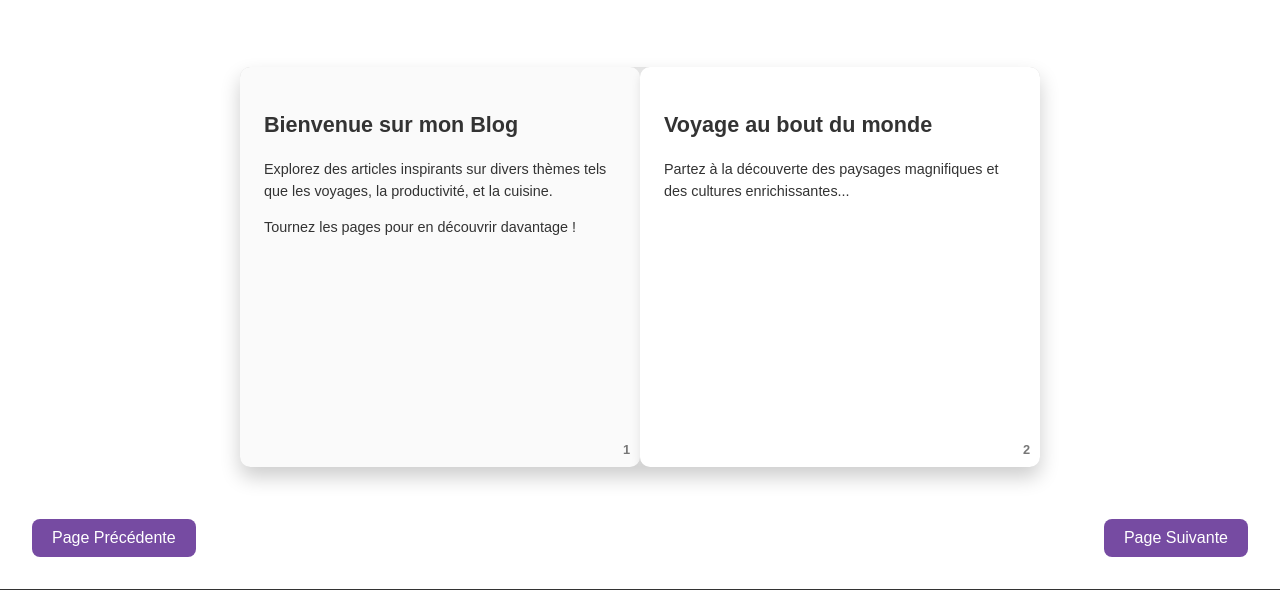
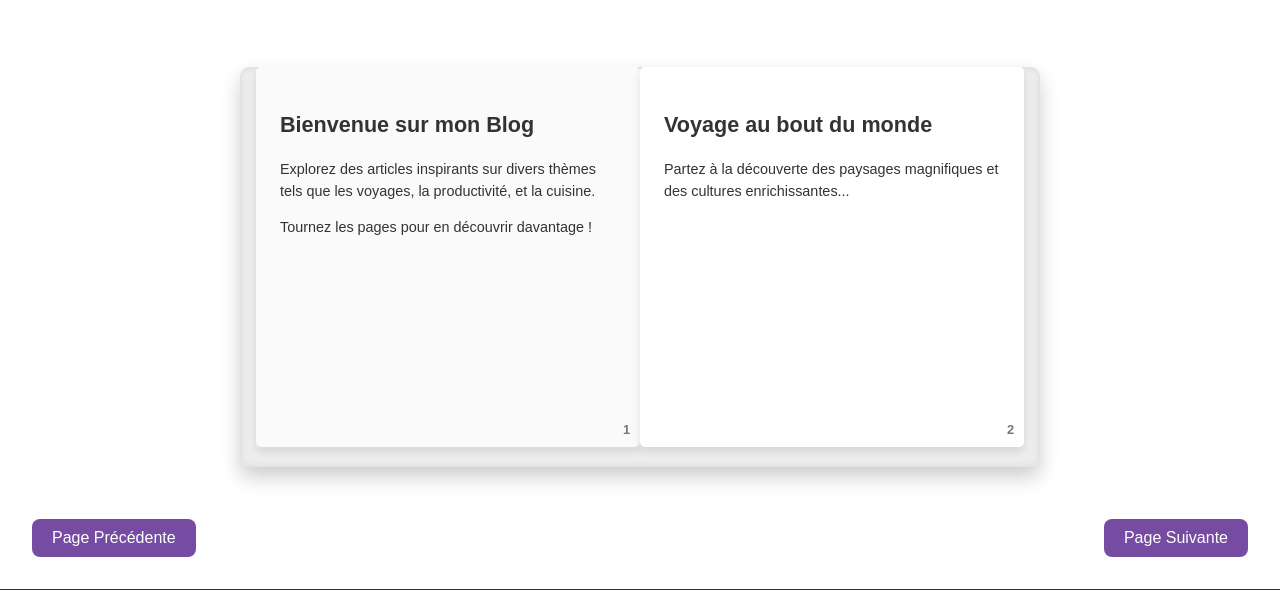
Before and after one commit to al3x6/Portfolio, a PHP site: page /public/pages/blog.php in a window 1280 px wide. Shown: the part 711-1301 px from the top of the page. Run offline with PHP 8.4, Linux system fonts and the light colour scheme; some libraries are stand-ins or nearby versions.

Commit message:
Simulation des pages qui se chevauchent

```diff
--- a/public/pages/blog.php
+++ b/public/pages/blog.php
@@ -44,6 +44,7 @@ $titre = 'Blog';
             box-shadow: 0 10px 20px rgba(0, 0, 0, 0.2);
             border-radius: 10px;
             overflow: hidden;
+            background: #f0e6e6; /* Couleur de fond pour le livre */
         }
 
         .book {
@@ -57,24 +58,24 @@ $titre = 'Blog';
         }
 
         .page {
-            width: 50%;
-            height: 100%;
+            width: 48%; /* Réduire la largeur pour simuler les pages qui dépassent */
+            height: 95%; /* Réduire la hauteur pour simuler les pages qui dépassent */
             background: white;
             position: absolute;
             backface-visibility: hidden;
             transition: transform 0.6s ease-in-out;
             transform-style: preserve-3d;
             box-shadow: 0 5px 10px rgba(0, 0, 0, 0.1);
-            border-radius: 10px;
+            border-radius: 5px;
         }
 
         .left-page {
-            left: 0;
+            left: 2%; /* Décaler vers la gauche pour simuler les pages qui dépassent */
             transform-origin: right;
         }
 
         .right-page {
-            right: 0;
+            right: 2%; /* Décaler vers la droite pour simuler les pages qui dépassent */
             transform-origin: left;
         }
 
@@ -112,7 +113,6 @@ $titre = 'Blog';
             justify-content: space-between;
             width: 100%;
             margin-top: 20px;
-            z-index: 10; /* Assurez-vous que les boutons sont au-dessus du livre */
         }
 
         .nav-btn {
```
